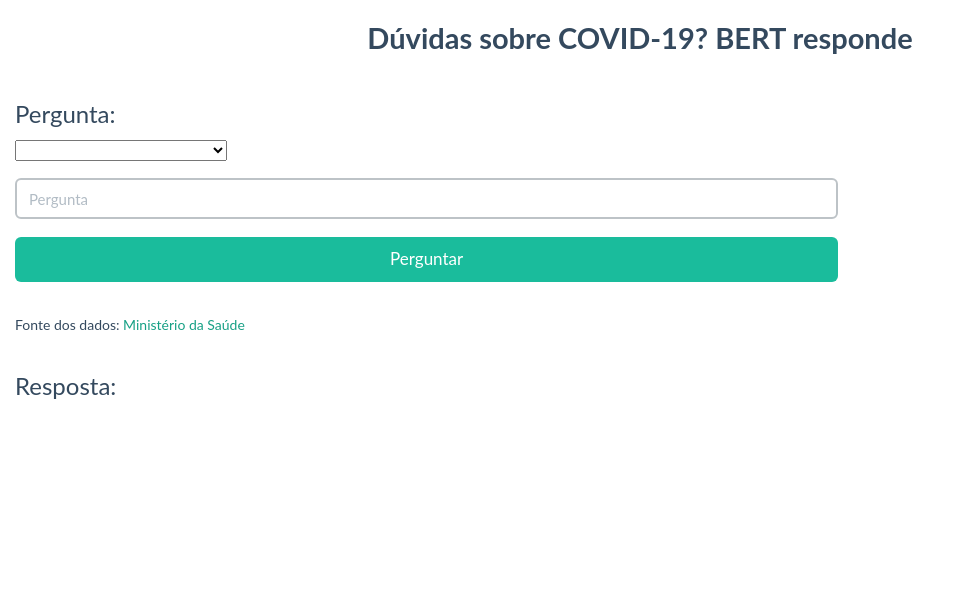
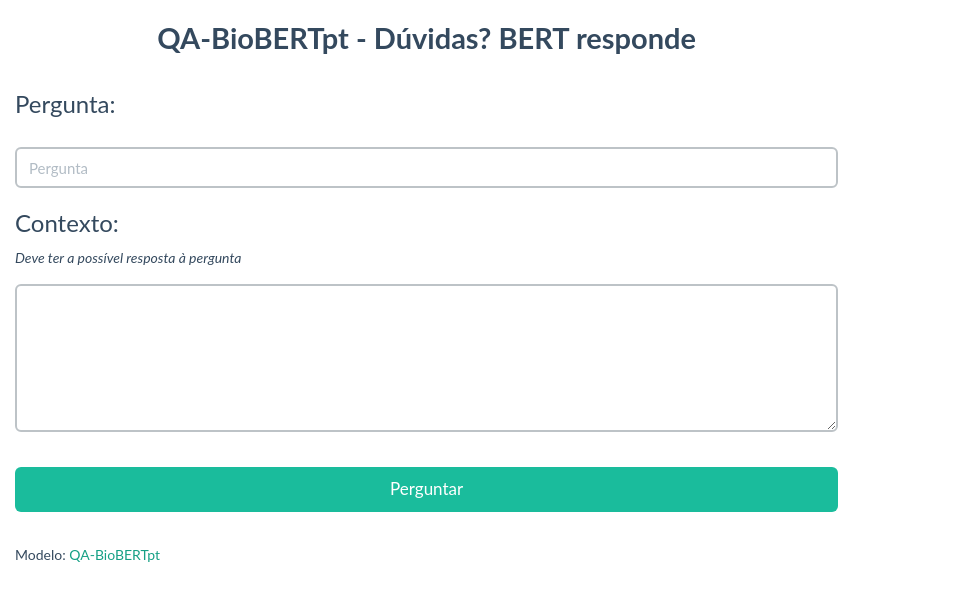
Before and after one commit to HAILab-PUCPR/QA-BioBERTpt, a Flask app: page / in a window 1280 px wide. Shown: the top 601 px of the page, without its empty margins (0-960 px from the left). Run offline with Flask 2, Linux system fonts and the light colour scheme; some libraries are stand-ins or nearby versions; some web fonts are replaced.

Commit message:
alteracoes

```diff
--- a/app.py
+++ b/app.py
@@ -15,8 +15,9 @@ def index():
 @app.route("/respostas")
 def respostas():
     print ("chamou QA")
-    pergunta = [request.args.get('pergunta')]
-    result = predict.predict(pergunta)
+    pergunta = request.args.get('pergunta')
+    contexto = request.args.get('contexto')
+    result = predict.predict(pergunta, contexto)
     print ("resposta")
     print (result)
     return result
--- a/templates/index.html
+++ b/templates/index.html
@@ -37,31 +37,17 @@ body.loading .modal {
 </head>
 <body>
   <br>
-  <h4 align="center">Dúvidas sobre COVID-19? BERT responde</h4>
+  <div class="col-md-8">
+	<h4 align="center">QA-BioBERTpt - Dúvidas? BERT responde</h4>
+  </div>
   <br>
   <br>
   <div class="modal"></div>
-
+  <br>
+  <br>
   <div>
 	  <div class="col-md-8">
 	  <label for="perguntaExemplo"><h6>Pergunta:</h6></label><br>
-	  <select name="perguntaExemplos" id="perguntaExemplos" class="selectAcao" >
-		<option value="selecione"></option>
-		<option value="0">Quem causa a Covid-19?</option>
-		<option value="1">O que é Covid-19?</option>
-		<option value="2">O que é SARS-CoV-2?</option>
-		<option value="3">O que são coronavirus?</option>
-		<option value="4">Quais os sintomas?</option>
-		<option value="5">O que é o caso assintomático?</option>
-		<option value="6">O que é o caso moderado?</option>
-		<option value="7">O que é o caso grave?</option>
-		<option value="8">O que é o caso crítico?</option>
-		<option value="9">Quais as complicações?</option>
-		<option value="10">Como é transmitida?</option>
-		<option value="11">Como é o diagnótico?</option>
-		<option value="12">Quais as medidas de proteção?</option>
-		<option value="13">Qual a distância física mínima?</option>
-	  </select>
 	  </div>
 	  <br>
        <div class="col-md-8">
@@ -69,19 +55,45 @@ body.loading .modal {
           <input type="text" id="pergunta" value="" placeholder="Pergunta" class="form-control" onkeydown="if
 		  (event.keyCode == 13) document.getElementById('submit').click()" rows="5"></input>
       <br>
+	  <label for="perguntaExemplo"><h6>Contexto:</h6></label>
+	  <br><i>Deve ter a possível resposta à pergunta</i><br>
+	  </div>
+	  <br>
+       <div class="col-md-8">
+	   <br>
+		  <textarea id="contexto" name="contexto" rows="6" cols="50" class="form-control"></textarea>
+      <br>
+      <br>
           <a id = "submit" class="btn btn-block btn-lg btn-primary">Perguntar</a>
       </div>
 	  <div class="col-md-8">
 	  <br><br>
-	  Fonte dos dados: <a href="https://coronavirus.saude.gov.br/sobre-a-doenca" target="_blank">Ministério da Saúde</a>
+	  Modelo: <a href="https://huggingface.co/pucpr/bioBERTpt-squad-v1.1-portuguese" target="_blank">QA-BioBERTpt</a>
 	  </div>
-	  <div class="col-md-10">
-	  <br><br><h6>Resposta:</h6><br>
-		<div id = "retorno" placeholder="resposta"></div>
+	  <div class="col-md-8" style='display:none' id='divResposta'>
+	  <br><br><h6>Resposta (destacado em azul):</h6><br>
+		<div id = "retorno" placeholder="resposta" class='retorno'></div>
+		<br>
+		<div id = "score" placeholder="score"></div>
 	  </div>
 	</div>
-	<br><br><br>
+	<br><br><br><br><br><br>
 </body>
+<style type="text/css">
+mark {background-color:#B0E0E6;}
+.retorno {
+  border: 1px outset #666;
+  padding: 10px;
+  line-height: 1.5;
+  background-color: #FFF;
+}
+.divResposta {
+  margin-bottom: 50px;
+}
+
+</style>
+
+
 <script>
 
 const capitalize = (s) => {
@@ -92,30 +104,37 @@ const capitalize = (s) => {
 function retornaTextoDiv(retorno){
 	//alert(retorno2.length); // 48
 	//console.log(retorno2.length)
-	textoDiv = '<div>'+capitalize(retorno.answer)+'</div>';
+	//textoDiv = '<div>'+capitalize(retorno.answer)+'</div>';
+	var contexto = document.getElementById("contexto").value;
+	textoDiv = contexto.replace(retorno.answer,'<mark>'+retorno.answer+'</mark>');
 	console.log(textoDiv);
+	console.log(contexto);
+
 	document.getElementById("retorno").innerHTML = textoDiv;
+	document.getElementById("divResposta").style.display='inline'
+	document.getElementById("score").innerHTML = 'Score:' +retorno.score+'<br><br>';
 }
-
-
-$("#perguntaExemplos").on("change", function(){
-  var select = document.getElementById('perguntaExemplos');
-  if (select.options[select.selectedIndex].value != "selecione")
-	document.getElementById("pergunta").value = select.options[select.selectedIndex].text;
-else
-	document.getElementById("pergunta").value = "";
-});
 
 
 
 document.getElementById("submit").onclick = function() {
+      var pergunta = document.getElementById("pergunta").value;
+      var contexto = document.getElementById("contexto").value;
+	  if (pergunta.trim()=='' || contexto.trim()=='')
+	  {
+		alert('Por favor, informe a pergunta e o contexto.');
+		return;
+	  }
+	  else
+	  {
 		  $body = $("body");
 		  $body.addClass("loading");
-
-      var pergunta = document.getElementById("pergunta").value;
+		  console.log('loading');
 		  // tirar "-" pq dá erro
 		  pergunta = pergunta.replace("-", " ");
-      path = "/respostas?pergunta=" + pergunta;
+		  pergunta = pergunta.replace("&", " ");
+		  pergunta = pergunta.replace("?", " ");
+		  path = "/respostas?pergunta=" + pergunta+'&contexto='+contexto;
 		  //alert(path)
 		  $.ajax({
 				async: false,
@@ -135,6 +154,7 @@ document.getElementById("submit").onclick = function() {
 			}).done(function(data) {
 					$body.removeClass("loading");
 				});;
+      }
 
 }
 </script>
```
Also changed, not shown: predict_qa.py (+4 -23 lines), README.md, img/cmd2.png, img/logo-qa-biobertpt.png (deleted), img/pergunta1.png (added), img/pergunta2.png (added), img/perguntas1.png (deleted), img/perguntas2.png (deleted), img/perguntas3.png (deleted). Lines whose indentation alone changed are shown as unchanged.
